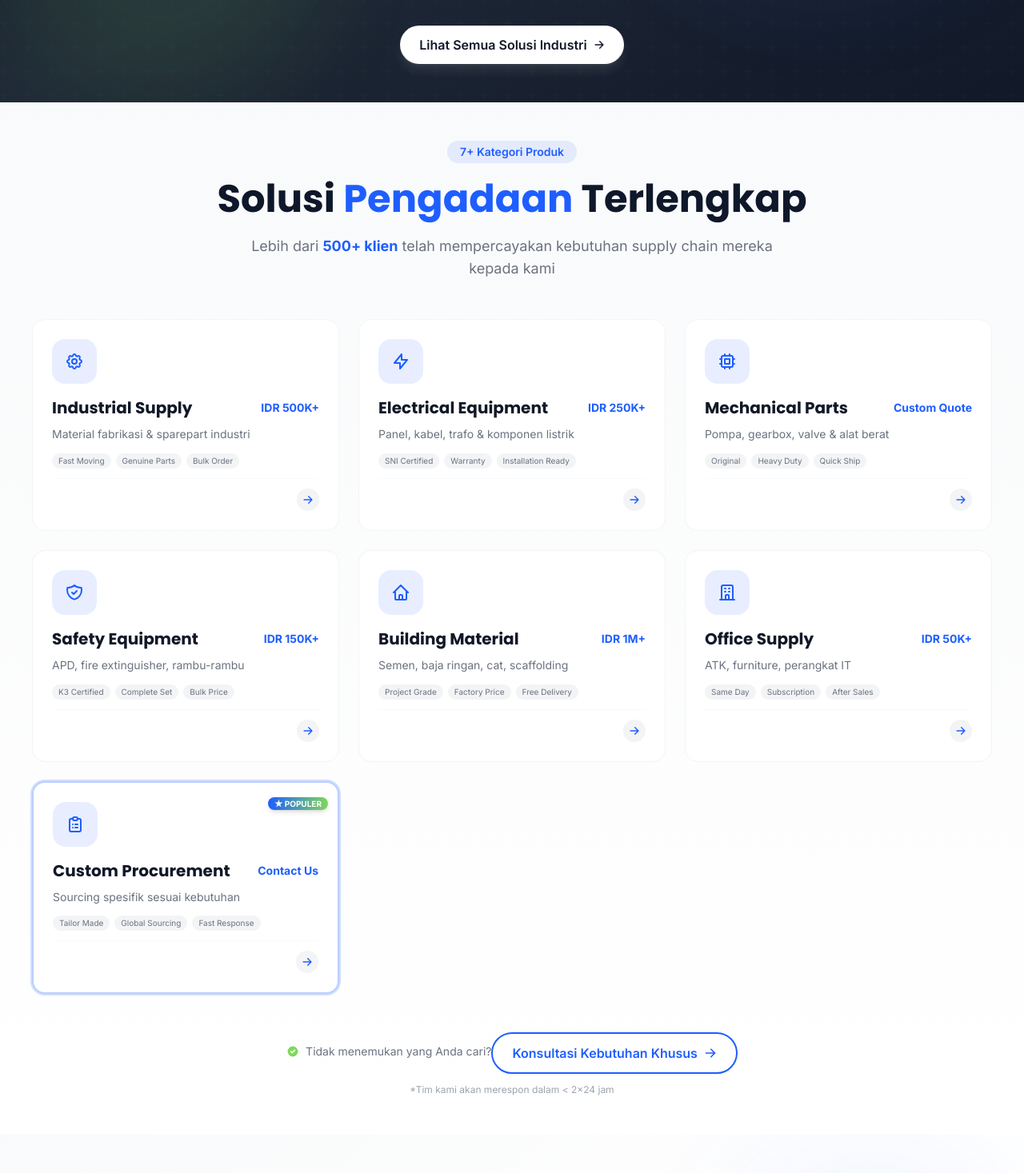
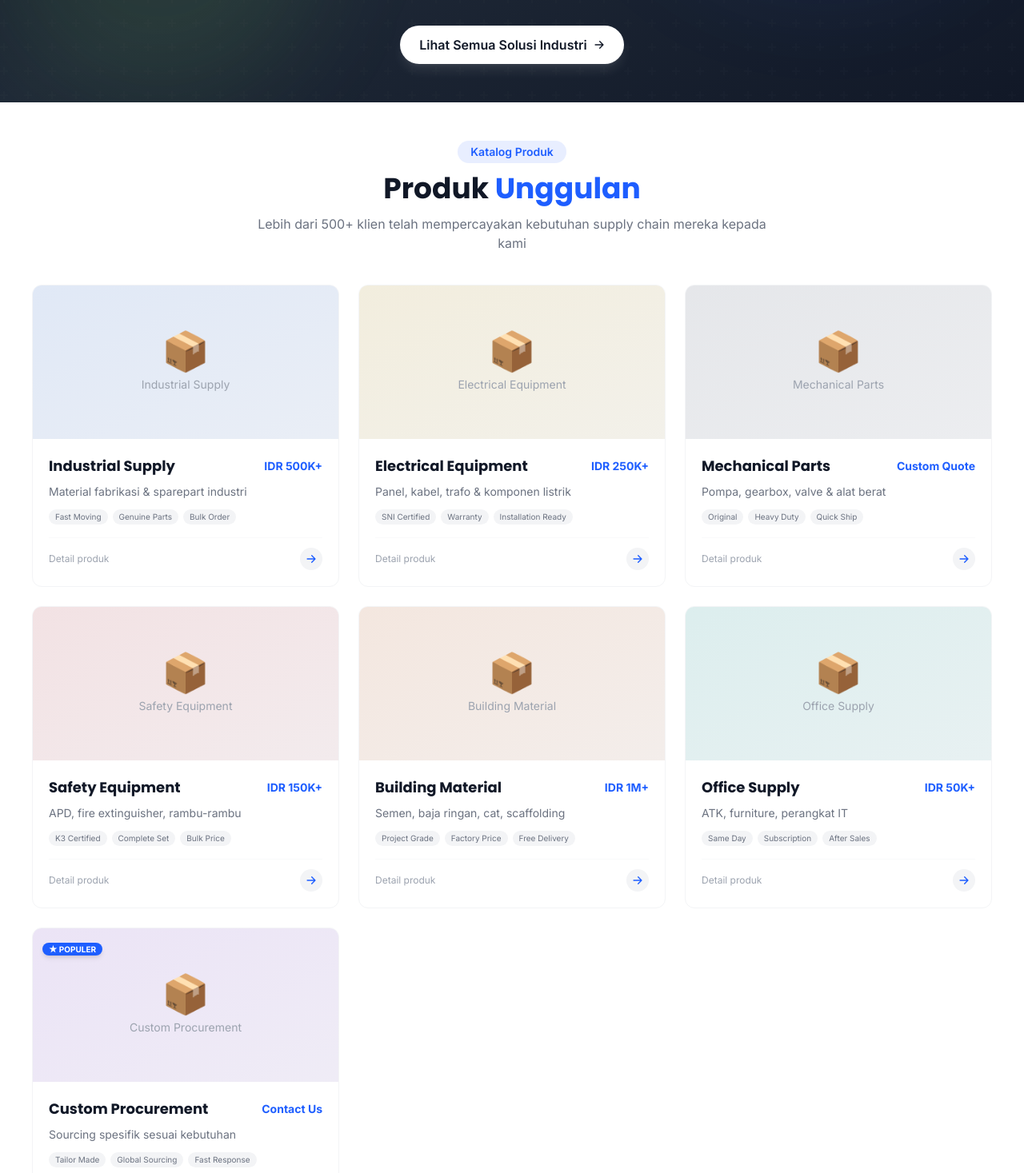
Before and after one commit to herlan-syihabudin/CASSINDO, a Next.js app: page / in a window 1280 px wide. Shown: the part 2000-3467 px from the top of the page at 80% size. Built offline with nearby package versions, Linux system fonts and the light colour scheme.

Commit message:
Refactor ServicesSection component and update styles

```diff
--- a/src/components/ServicesSection.tsx
+++ b/src/components/ServicesSection.tsx
@@ -2,100 +2,102 @@
 
 import Link from 'next/link'
 import { motion } from 'framer-motion'
-import {
-  HiOutlineCog, HiOutlineLightningBolt, HiOutlineChip,
-  HiOutlineShieldCheck, HiOutlineHome, HiOutlineOfficeBuilding,
-  HiOutlineClipboardList, HiArrowRight, HiCheckCircle
-} from 'react-icons/hi'
+import { HiArrowRight, HiCheckCircle } from 'react-icons/hi'
 
 const services = [
   {
     id: 1,
-    icon: HiOutlineCog,
     title: 'Industrial Supply',
     shortDesc: 'Material fabrikasi & sparepart industri',
     description: 'Raw material, komponen mesin, fastener, tools, dan perlengkapan pabrik.',
     tags: ['Fast Moving', 'Genuine Parts', 'Bulk Order'],
     price: 'IDR 500K+',
-    slug: 'industrial-supply'
+    slug: 'industrial-supply',
+    image: '/images/products/industrial-supply.jpg',
+    bgColor: 'from-blue-500/10 to-blue-500/5'
   },
   {
     id: 2,
-    icon: HiOutlineLightningBolt,
     title: 'Electrical Equipment',
     shortDesc: 'Panel, kabel, trafo & komponen listrik',
     description: 'Kabel, panel listrik, trafo, MCB, dan kebutuhan kelistrikan industri.',
     tags: ['SNI Certified', 'Warranty', 'Installation Ready'],
     price: 'IDR 250K+',
-    slug: 'electrical-equipment'
+    slug: 'electrical-equipment',
+    image: '/images/products/electrical.jpg',
+    bgColor: 'from-yellow-500/10 to-yellow-500/5'
   },
   {
     id: 3,
-    icon: HiOutlineChip,
     title: 'Mechanical Parts',
     shortDesc: 'Pompa, gearbox, valve & alat berat',
-    description: 'Sparepart mekanikal untuk mesin produksi, pompa industri, gearbox, valve, dan komponen hydraulic.',
+    description: 'Sparepart mekanikal untuk mesin produksi, pompa industri, gearbox, valve.',
     tags: ['Original', 'Heavy Duty', 'Quick Ship'],
     price: 'Custom Quote',
-    slug: 'mechanical-parts'
+    slug: 'mechanical-parts',
+    image: '/images/products/mechanical.jpg',
+    bgColor: 'from-gray-500/10 to-gray-500/5'
   },
   {
     id: 4,
-    icon: HiOutlineShieldCheck,
     title: 'Safety Equipment',
     shortDesc: 'APD, fire extinguisher, rambu-rambu',
-    description: 'Helm safety, rompi, sepatu safety, APAR, dan rambu-rambu proyek sesuai SNI.',
+    description: 'Helm safety, rompi, sepatu safety, APAR, dan rambu-rambu proyek.',
     tags: ['K3 Certified', 'Complete Set', 'Bulk Price'],
     price: 'IDR 150K+',
-    slug: 'safety-equipment'
+    slug: 'safety-equipment',
+    image: '/images/products/safety.jpg',
+    bgColor: 'from-red-500/10 to-red-500/5'
   },
   {
     id: 5,
-    icon: HiOutlineHome,
     title: 'Building Material',
     shortDesc: 'Semen, baja ringan, cat, scaffolding',
     description: 'Material konstruksi untuk proyek gedung, perumahan, dan infrastruktur.',
     tags: ['Project Grade', 'Factory Price', 'Free Delivery'],
     price: 'IDR 1M+',
-    slug: 'building-material'
+    slug: 'building-material',
+    image: '/images/products/building.jpg',
+    bgColor: 'from-orange-500/10 to-orange-500/5'
   },
   {
     id: 6,
-    icon: HiOutlineOfficeBuilding,
     title: 'Office Supply',
     shortDesc: 'ATK, furniture, perangkat IT',
     description: 'Alat tulis, meja kursi, printer, dan perangkat IT untuk kantor.',
     tags: ['Same Day', 'Subscription', 'After Sales'],
     price: 'IDR 50K+',
-    slug: 'office-supply'
+    slug: 'office-supply',
+    image: '/images/products/office.jpg',
+    bgColor: 'from-teal-500/10 to-teal-500/5'
   },
   {
     id: 7,
-    icon: HiOutlineClipboardList,
     title: 'Custom Procurement',
     shortDesc: 'Sourcing spesifik sesuai kebutuhan',
     description: 'Layanan sourcing untuk barang khusus yang tidak tersedia di pasaran umum.',
     tags: ['Tailor Made', 'Global Sourcing', 'Fast Response'],
     price: 'Contact Us',
     slug: 'custom-procurement',
+    image: '/images/products/custom.jpg',
+    bgColor: 'from-purple-500/10 to-purple-500/5',
     isHighlight: true
   },
 ]
 
-// Animation variants untuk performance
 const containerVariants = {
   hidden: { opacity: 0 },
   visible: {
     opacity: 1,
     transition: {
-      staggerChildren: 0.1,
-      delayChildren: 0.2,
+      staggerChildren: 0.08,
+      delayChildren: 0.1,
     },
   },
 }
 
 const itemVariants = {
-  hidden: { opacity: 0, y: 30 },
+  hidden: { opacity: 0, y: 20 },
   visible: {
     opacity: 1,
     y: 0,
@@ -105,7 +107,7 @@ const itemVariants = {
 
 export default function ServicesSection() {
   return (
-    <section className="section-padding bg-gradient-to-b from-gray-50 to-white">
+    <section className="section-padding bg-white">
       <div className="container-custom">
         {/* Header */}
         <motion.div
@@ -113,21 +115,20 @@ export default function ServicesSection() {
           whileInView={{ opacity: 1, y: 0 }}
           transition={{ duration: 0.4 }}
           viewport={{ once: true }}
-          className="text-center mb-12"
+          className="text-center mb-10"
         >
-          <span className="inline-block px-4 py-1 rounded-full bg-primary/10 text-primary text-sm font-semibold mb-4">
-            7+ Kategori Produk
+          <span className="inline-block px-4 py-1 rounded-full bg-primary/10 text-primary text-sm font-semibold mb-3">
+            Katalog Produk
           </span>
-          <h2 className="section-title">
-            Solusi <span className="text-primary">Pengadaan</span> Terlengkap
+          <h2 className="text-3xl md:text-4xl font-bold text-dark mb-3">
+            Produk <span className="text-primary">Unggulan</span>
           </h2>
-          <p className="section-subtitle">
-            Lebih dari <span className="font-bold text-primary">500+ klien</span> telah mempercayakan
-            kebutuhan supply chain mereka kepada kami
+          <p className="text-gray-500 max-w-2xl mx-auto">
+            Lebih dari 500+ klien telah mempercayakan kebutuhan supply chain mereka kepada kami
           </p>
         </motion.div>
 
-        {/* Service Cards Grid - Pure CSS hover (no JS state) */}
+        {/* Product Grid - Card dengan Foto */}
         <motion.div
           variants={containerVariants}
           initial="hidden"
@@ -135,41 +136,38 @@ export default function ServicesSection() {
           viewport={{ once: true }}
           className="grid md:grid-cols-2 lg:grid-cols-3 gap-6"
         >
-          {services.map((service, idx) => (
+          {services.map((service) => (
             <motion.div
               key={service.id}
               variants={itemVariants}
-              custom={idx}
             >
               <Link
                 href={`/services/${service.slug}`}
-                aria-label={`Lihat layanan ${service.title} - ${service.price}`}
-                className={`
-                  group block relative bg-white rounded-2xl overflow-hidden
-                  transition-all duration-300 ease-out
-                  hover:shadow-2xl hover:-translate-y-2
-                  active:scale-[0.98] touch-manipulation
-                  ${service.isHighlight ? 'border-2 border-primary/30 ring-2 ring-primary/20' : 'border border-gray-100'}
-                `}
+                className="group block bg-white rounded-xl overflow-hidden border border-gray-100 hover:shadow-xl transition-all duration-300 hover:-translate-y-1"
               >
-                {/* Highlight Badge */}
-                {service.isHighlight && (
-                  <div className="absolute top-3 right-3 z-10">
-                    <span className="bg-gradient-to-r from-primary to-accent text-white text-[10px] font-bold px-2 py-0.5 rounded-full shadow-md">
-                      ★ POPULER
-                    </span>
+                {/* Image Section */}
+                <div className="relative h-48 overflow-hidden bg-gray-100">
+                  <div className={`absolute inset-0 bg-gradient-to-br ${service.bgColor} z-0`} />
+                  <div className="absolute inset-0 flex items-center justify-center z-10">
+                    <div className="text-center">
+                      <div className="text-5xl mb-2">📦</div>
+                      <p className="text-gray-400 text-sm">{service.title}</p>
+                    </div>
                   </div>
-                )}
+                  {service.isHighlight && (
+                    <div className="absolute top-3 left-3 z-20">
+                      <span className="bg-primary text-white text-[10px] font-bold px-2 py-0.5 rounded-full shadow-md">
+                        ★ POPULER
+                      </span>
+                    </div>
+                  )}
+                </div>
 
-                <div className="p-5 md:p-6">
-                  {/* Icon - Pure CSS hover */}
-                  <div className="w-14 h-14 rounded-2xl flex items-center justify-center mb-4 bg-primary/10 group-hover:bg-primary transition-all duration-300 group-hover:shadow-lg">
-                    <service.icon className="text-2xl text-primary group-hover:text-white transition-colors duration-300" />
-                  </div>
-
-                  {/* Title + Price inline (anchor visual) - SCANABILITY IMPROVED */}
+                {/* Content Section */}
+                <div className="p-5">
+                  {/* Title & Price */}
                   <div className="flex items-center justify-between gap-2 mb-2">
-                    <h3 className="text-lg md:text-xl font-bold text-gray-900 group-hover:text-primary transition-colors">
+                    <h3 className="text-lg font-bold text-dark group-hover:text-primary transition-colors">
                       {service.title}
                     </h3>
                     <span className="text-sm font-bold text-primary whitespace-nowrap">
@@ -177,13 +175,13 @@ export default function ServicesSection() {
                     </span>
                   </div>
 
-                  {/* Short Description - Less cognitive load */}
-                  <p className="text-gray-500 text-sm leading-relaxed mb-3">
+                  {/* Description */}
+                  <p className="text-gray-500 text-sm mb-3 line-clamp-2">
                     {service.shortDesc}
                   </p>
 
-                  {/* Tags - Compact */}
-                  <div className="flex flex-wrap gap-1.5 mb-3">
+                  {/* Tags */}
+                  <div className="flex flex-wrap gap-1.5 mb-4">
                     {service.tags.slice(0, 3).map((tag, i) => (
                       <span key={i} className="text-[10px] bg-gray-100 text-gray-500 px-2 py-0.5 rounded-full">
                         {tag}
@@ -191,16 +189,14 @@ export default function ServicesSection() {
                     ))}
                   </div>
 
-                  {/* Arrow indicator - Pure CSS */}
-                  <div className="flex items-center justify-end pt-3 border-t border-gray-50">
+                  {/* CTA */}
+                  <div className="flex items-center justify-between pt-3 border-t border-gray-50">
+                    <span className="text-xs text-gray-400">Detail produk</span>
                     <div className="w-7 h-7 rounded-full flex items-center justify-center bg-gray-100 text-primary group-hover:bg-primary group-hover:text-white group-hover:translate-x-1 transition-all duration-300">
                       <HiArrowRight className="text-sm" />
                     </div>
                   </div>
                 </div>
-
-                {/* Hover gradient - Pure CSS */}
-                <div className="absolute inset-0 bg-gradient-to-tr from-primary/5 to-transparent opacity-0 group-hover:opacity-100 transition-opacity duration-300 pointer-events-none" />
               </Link>
             </motion.div>
           ))}
@@ -212,36 +208,21 @@ export default function ServicesSection() {
           whileInView={{ opacity: 1, y: 0 }}
           transition={{ duration: 0.4, delay: 0.2 }}
           viewport={{ once: true }}
-          className="text-center mt-12"
+          className="text-center mt-10"
         >
-          <div className="inline-flex items-center gap-2 text-gray-500 mb-3">
+          <div className="inline-flex items-center gap-2 text-gray-400 mb-3 text-sm">
             <HiCheckCircle className="text-accent" />
-            <span className="text-sm">Tidak menemukan yang Anda cari?</span>
+            <span>Tidak menemukan produk yang Anda cari?</span>
           </div>
           <Link
             href="/contact"
-            className="inline-flex items-center gap-2 px-6 py-3 bg-white border-2 border-primary text-primary font-semibold rounded-full hover:bg-primary hover:text-white transition-all duration-300 group active:scale-[0.98] touch-manipulation"
+            className="inline-flex items-center gap-2 px-6 py-3 bg-primary text-white font-semibold rounded-full hover:bg-primary-dark transition-all hover:-translate-y-0.5 shadow-lg shadow-primary/30"
           >
             <span>Konsultasi Kebutuhan Khusus</span>
-            <HiArrowRight className="group-hover:translate-x-1 transition" />
+            <HiArrowRight className="text-sm" />
           </Link>
-          <p className="text-xs text-gray-400 mt-3">
-            *Tim kami akan merespon dalam &lt; 2x24 jam
-          </p>
         </motion.div>
       </div>
-
-      {/* Reduced motion support - Global CSS (tambahkan di globals.css) */}
-      <style jsx global>{`
-        @media (prefers-reduced-motion: reduce) {
-          *, *::before, *::after {
-            animation-duration: 0.01ms !important;
-            animation-iteration-count: 1 !important;
-            transition-duration: 0.01ms !important;
-            scroll-behavior: auto !important;
-          }
-        }
-      `}</style>
     </section>
   )
 }
```
